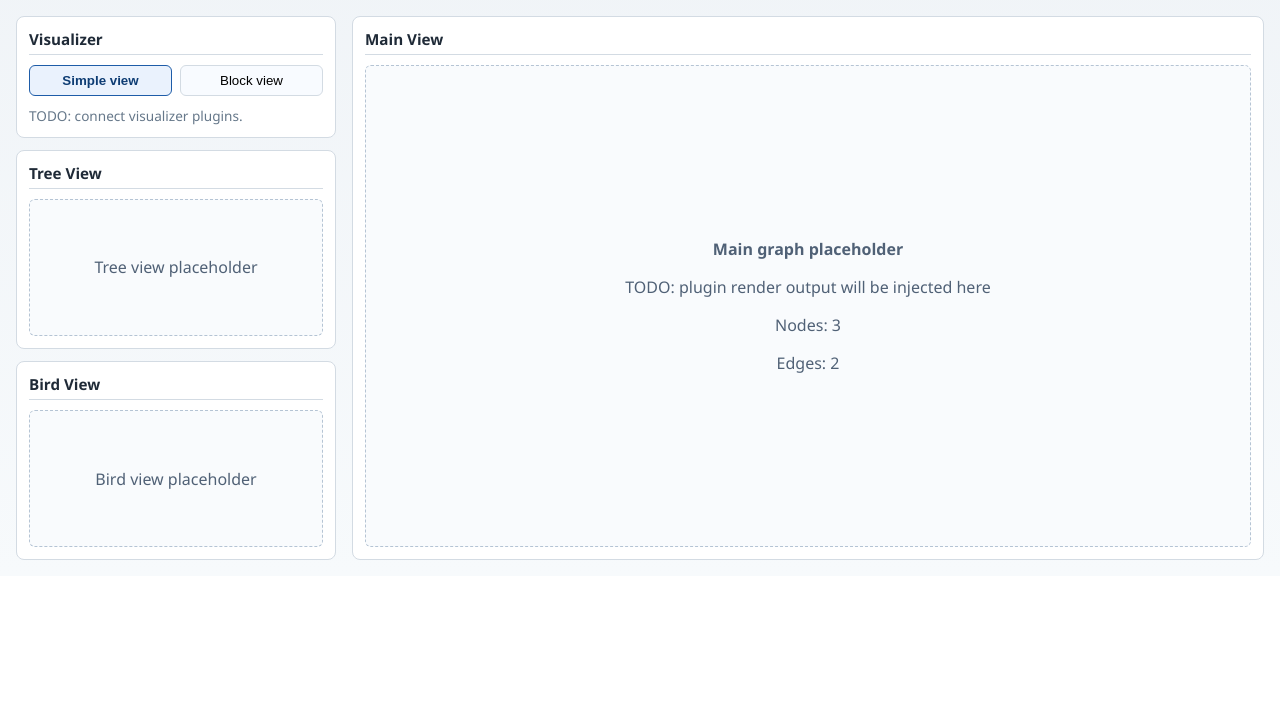
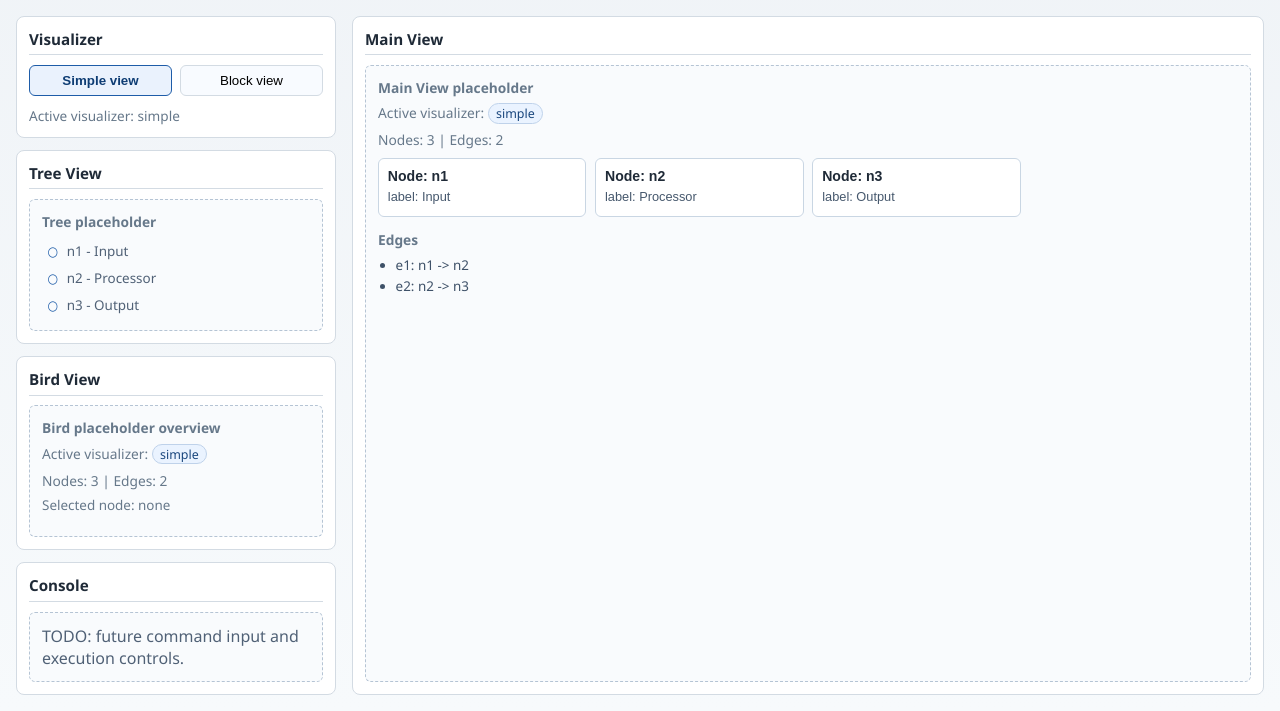
Before and after one commit to ltopic764/graph-visualization-app, a Django app: page / in a window 1280 px wide. Shown: the part 224-935 px from the top of the page. Before the commit the page ends 784 px from the top, so only its background shows below. Run offline with Django 4.2, Linux system fonts and the light colour scheme.

Commit message:
#7 Implement frontend mock integration and view state wiring

```diff
--- a/graph_explorer/explorer/templates/explorer/index.html
+++ b/graph_explorer/explorer/templates/explorer/index.html
@@ -42,27 +42,38 @@
         <section id="visualizer-controls" class="panel">
             <h2 class="panel-title">Visualizer</h2>
             <div class="tab-buttons" role="tablist" aria-label="Visualizer selector">
-                <button type="button" class="tab-button active" aria-selected="true">Simple view</button>
-                <button type="button" class="tab-button" aria-selected="false">Block view</button>
+                <button type="button" class="tab-button active" data-visualizer="simple" aria-selected="true">Simple view</button>
+                <button type="button" class="tab-button" data-visualizer="block" aria-selected="false">Block view</button>
             </div>
-            <p class="panel-note">TODO: connect visualizer plugins.</p>
+            <p id="visualizer-panel-note" class="panel-note">Active visualizer: simple</p>
         </section>
 
         <section id="tree-view-panel" class="panel">
             <h2 class="panel-title">Tree View</h2>
-            <div class="panel-body placeholder-box">Tree view placeholder</div>
+            <div id="tree-view-content" class="panel-body placeholder-box render-surface">
+                Tree view placeholder
+            </div>
         </section>
 
         <section id="bird-view-panel" class="panel">
             <h2 class="panel-title">Bird View</h2>
-            <div class="panel-body placeholder-box">Bird view placeholder</div>
+            <div id="bird-view-content" class="panel-body placeholder-box render-surface">
+                Bird view placeholder
+            </div>
+        </section>
+
+        <section id="console-panel" class="panel">
+            <h2 class="panel-title">Console</h2>
+            <div class="panel-body placeholder-box render-surface">
+                TODO: future command input and execution controls.
+            </div>
         </section>
     </aside>
 
     <main id="main-content" class="main-content">
         <section id="main-view-panel" class="panel main-panel">
             <h2 class="panel-title">Main View</h2>
-            <div id="main-view-content" class="panel-body placeholder-box">
+            <div id="main-view-content" class="panel-body placeholder-box render-surface">
                 {{ placeholder_message }}
                 <p>TODO: plugin render output will be injected here</p>
             </div>
--- a/graph_explorer/static/css/graph_explorer.css
+++ b/graph_explorer/static/css/graph_explorer.css
@@ -90,7 +90,7 @@ body {
 
 .sidebar {
     display: grid;
-    grid-template-rows: auto 1fr 1fr;
+    grid-template-rows: auto 1fr 1fr auto;
     gap: 0.75rem;
 }
 
@@ -165,6 +165,113 @@ body {
     min-height: 420px;
 }
 
+.render-surface {
+    display: block;
+    text-align: left;
+    align-items: stretch;
+    justify-content: flex-start;
+    overflow: auto;
+}
+
+.view-meta {
+    margin: 0 0 0.4rem;
+    font-size: 0.86rem;
+    color: var(--muted);
+}
+
+.node-cards {
+    display: grid;
+    grid-template-columns: repeat(auto-fill, minmax(170px, 1fr));
+    gap: 0.55rem;
+    margin: 0.55rem 0 0.8rem;
+}
+
+.node-card {
+    border: 1px solid #c9d6e3;
+    background: #ffffff;
+    border-radius: 6px;
+    padding: 0.55rem;
+    text-align: left;
+    cursor: pointer;
+    color: var(--text);
+}
+
+.node-card:hover {
+    border-color: #86a8cd;
+    background: #f8fbff;
+}
+
+.node-card.selected {
+    border-color: var(--accent);
+    background: #eaf2fd;
+}
+
+.node-card-title {
+    margin: 0 0 0.35rem;
+    font-size: 0.88rem;
+    font-weight: 700;
+}
+
+.node-card-meta {
+    margin: 0.2rem 0;
+    font-size: 0.8rem;
+    color: #46586d;
+}
+
+.placeholder-list {
+    margin: 0;
+    padding-left: 1.1rem;
+}
+
+.placeholder-list li {
+    margin: 0.2rem 0;
+    font-size: 0.84rem;
+    color: #3e5168;
+}
+
+.tree-list {
+    list-style: none;
+    margin: 0;
+    padding: 0;
+}
+
+.tree-item {
+    display: flex;
+    align-items: center;
+    gap: 0.4rem;
+    padding: 0.28rem 0.35rem;
+    border-radius: 4px;
+    font-size: 0.84rem;
+}
+
+.tree-item.selected {
+    background: #eaf2fd;
+    color: #0e3d74;
+    font-weight: 700;
+}
+
+.tree-marker {
+    width: 0.8rem;
+    color: var(--accent);
+}
+
+.visualizer-pill {
+    display: inline-block;
+    border: 1px solid #bfd2ea;
+    background: #eaf3ff;
+    color: #19467d;
+    border-radius: 999px;
+    padding: 0.05rem 0.45rem;
+    font-size: 0.78rem;
+    text-transform: lowercase;
+}
+
+.empty-note {
+    margin: 0.3rem 0;
+    font-size: 0.84rem;
+    color: var(--muted);
+}
+
 @media (max-width: 980px) {
     .app-shell {
         grid-template-columns: 1fr;
@@ -177,6 +284,6 @@ body {
 
     .sidebar {
         grid-template-columns: 1fr;
-        grid-template-rows: auto auto auto;
+        grid-template-rows: auto auto auto auto;
     }
 }
--- a/graph_explorer/static/js/app.js
+++ b/graph_explorer/static/js/app.js
@@ -1,32 +1,264 @@
 (function () {
     "use strict";
 
-    // TODO: add D3-based rendering pipeline for the active graph visualizer.
-    // TODO: implement synchronized focus/selection between Main, Tree, and Bird views.
-    // TODO: replace local mock usage with platform/API-provided graph payloads.
-    function renderPlaceholderStats() {
+    // TODO: add D3-based rendering for the active visualizer in Main View.
+    // TODO: improve focus synchronization behavior across Main/Tree/Bird interactions.
+    // TODO: replace mock data state with platform/API integration payloads.
+    const state = {
+        activeVisualizer: "simple",
+        selectedNodeId: null,
+        graph: window.GRAPH_EXPLORER_MOCK_GRAPH || { nodes: [], edges: [] }
+    };
+
+    function escapeHtml(value) {
+        return String(value)
+            .replace(/&/g, "&amp;")
+            .replace(/</g, "&lt;")
+            .replace(/>/g, "&gt;")
+            .replace(/"/g, "&quot;")
+            .replace(/'/g, "&#039;");
+    }
+
+    function getNodes() {
+        if (!state.graph || !Array.isArray(state.graph.nodes)) {
+            return [];
+        }
+        return state.graph.nodes;
+    }
+
+    function getEdges() {
+        if (!state.graph || !Array.isArray(state.graph.edges)) {
+            return [];
+        }
+        return state.graph.edges;
+    }
+
+    function getNodeById(nodeId) {
+        const nodes = getNodes();
+        for (let i = 0; i < nodes.length; i += 1) {
+            if (nodes[i] && String(nodes[i].id) === String(nodeId)) {
+                return nodes[i];
+            }
+        }
+        return null;
+    }
+
+    function getNodeAttributes(node, maxCount) {
+        const max = typeof maxCount === "number" ? maxCount : 3;
+        const attrs = [];
+        const preferredKeys = ["label", "name", "type", "status", "group"];
+        const used = {};
+
+        for (let i = 0; i < preferredKeys.length && attrs.length < max; i += 1) {
+            const key = preferredKeys[i];
+            if (node[key] !== undefined && node[key] !== null && key !== "id") {
+                attrs.push({ key: key, value: node[key] });
+                used[key] = true;
+            }
+        }
+
+        const keys = Object.keys(node);
+        for (let i = 0; i < keys.length && attrs.length < max; i += 1) {
+            const key = keys[i];
+            if (key === "id" || used[key]) {
+                continue;
+            }
+            if (node[key] !== undefined && node[key] !== null) {
+                attrs.push({ key: key, value: node[key] });
+            }
+        }
+
+        return attrs;
+    }
+
+    function syncSelectedNode() {
+        if (state.selectedNodeId && !getNodeById(state.selectedNodeId)) {
+            state.selectedNodeId = null;
+        }
+    }
+
+    function setSelectedNode(nodeId) {
+        state.selectedNodeId = nodeId ? String(nodeId) : null;
+        renderAll();
+    }
+
+    function setActiveVisualizer(mode) {
+        if (mode !== "simple" && mode !== "block") {
+            return;
+        }
+        if (state.activeVisualizer === mode) {
+            return;
+        }
+        state.activeVisualizer = mode;
+        renderAll();
+    }
+
+    function bindMainNodeCardClicks(mainView) {
+        const cards = mainView.querySelectorAll("[data-node-id]");
+        cards.forEach(function (card) {
+            card.addEventListener("click", function () {
+                const encodedId = card.getAttribute("data-node-id");
+                if (!encodedId) {
+                    setSelectedNode(null);
+                } else {
+                    try {
+                        setSelectedNode(decodeURIComponent(encodedId));
+                    } catch (error) {
+                        setSelectedNode(encodedId);
+                    }
+                }
+            });
+        });
+    }
+
+    function renderMainView() {
         const mainView = document.getElementById("main-view-content");
-        const graph = window.GRAPH_EXPLORER_MOCK_GRAPH;
-
-        if (!mainView || !graph) {
+        if (!mainView) {
             return;
         }
 
-        const nodeCount = Array.isArray(graph.nodes) ? graph.nodes.length : 0;
-        const edgeCount = Array.isArray(graph.edges) ? graph.edges.length : 0;
+        const nodes = getNodes();
+        const edges = getEdges();
 
-        // TODO: replace placeholder text with real graph rendering integration (D3/plugin output).
+        const nodeCards = nodes.length
+            ? nodes.map(function (node) {
+                const rawNodeId = node.id !== undefined && node.id !== null ? String(node.id) : "unknown";
+                const nodeIdLabel = escapeHtml(rawNodeId);
+                const nodeIdAttr = encodeURIComponent(rawNodeId);
+                const attrs = getNodeAttributes(node, 3)
+                    .map(function (attr) {
+                        return `<p class="node-card-meta">${escapeHtml(attr.key)}: ${escapeHtml(attr.value)}</p>`;
+                    })
+                    .join("");
+                const selectedClass = rawNodeId === state.selectedNodeId ? " selected" : "";
+                return [
+                    `<button type="button" class="node-card${selectedClass}" data-node-id="${nodeIdAttr}">`,
+                    `<p class="node-card-title">Node: ${nodeIdLabel}</p>`,
+                    attrs || '<p class="node-card-meta">No extra attributes</p>',
+                    "</button>"
+                ].join("");
+            }).join("")
+            : '<p class="empty-note">No nodes available in mock graph.</p>';
+
+        const edgeRows = edges.length
+            ? edges.map(function (edge) {
+                const edgeId = edge.id ? `${escapeHtml(edge.id)}: ` : "";
+                const source = escapeHtml(edge.source || "?");
+                const target = escapeHtml(edge.target || "?");
+                return `<li>${edgeId}${source} -> ${target}</li>`;
+            }).join("")
+            : "<li>No edges available in mock graph.</li>";
+
         mainView.innerHTML = [
-            "<div>",
-            "<p><strong>Main graph placeholder</strong></p>",
-            "<p>TODO: plugin render output will be injected here</p>",
-            `<p>Nodes: ${nodeCount}</p>`,
-            `<p>Edges: ${edgeCount}</p>`,
-            "</div>"
+            '<p class="view-meta"><strong>Main View placeholder</strong></p>',
+            `<p class="view-meta">Active visualizer: <span class="visualizer-pill">${escapeHtml(state.activeVisualizer)}</span></p>`,
+            `<p class="view-meta">Nodes: ${nodes.length} | Edges: ${edges.length}</p>`,
+            `<div class="node-cards">${nodeCards}</div>`,
+            '<p class="view-meta"><strong>Edges</strong></p>',
+            `<ul class="placeholder-list">${edgeRows}</ul>`
+        ].join("");
+
+        bindMainNodeCardClicks(mainView);
+    }
+
+    function renderTreeView() {
+        const treeView = document.getElementById("tree-view-content");
+        if (!treeView) {
+            return;
+        }
+
+        const nodes = getNodes();
+        if (!nodes.length) {
+            treeView.innerHTML = '<p class="empty-note">Tree placeholder: no nodes to list.</p>';
+            return;
+        }
+
+        const treeItems = nodes.map(function (node) {
+            const rawNodeId = node.id !== undefined && node.id !== null ? String(node.id) : "unknown";
+            const isSelected = rawNodeId === state.selectedNodeId;
+            const selectedClass = isSelected ? " selected" : "";
+            const marker = isSelected ? "●" : "○";
+            const label = node.label ? ` - ${escapeHtml(node.label)}` : "";
+            return [
+                `<li class="tree-item${selectedClass}">`,
+                `<span class="tree-marker">${marker}</span>`,
+                `<span>${escapeHtml(rawNodeId)}${label}</span>`,
+                "</li>"
+            ].join("");
+        }).join("");
+
+        treeView.innerHTML = [
+            '<p class="view-meta"><strong>Tree placeholder</strong></p>',
+            `<ul class="tree-list">${treeItems}</ul>`
         ].join("");
     }
 
+    function renderBirdView() {
+        const birdView = document.getElementById("bird-view-content");
+        if (!birdView) {
+            return;
+        }
+
+        const nodes = getNodes();
+        const edges = getEdges();
+        const selectedNode = state.selectedNodeId ? getNodeById(state.selectedNodeId) : null;
+
+        let selectedSummary = '<p class="empty-note">Selected node: none</p>';
+        if (selectedNode) {
+            const selectedAttrs = getNodeAttributes(selectedNode, 2)
+                .map(function (attr) {
+                    return `${escapeHtml(attr.key)}=${escapeHtml(attr.value)}`;
+                })
+                .join(", ");
+            selectedSummary = [
+                `<p class="view-meta">Selected node: <strong>${escapeHtml(selectedNode.id)}</strong></p>`,
+                `<p class="view-meta">${selectedAttrs || "No additional attributes"}</p>`
+            ].join("");
+        }
+
+        birdView.innerHTML = [
+            '<p class="view-meta"><strong>Bird placeholder overview</strong></p>',
+            `<p class="view-meta">Active visualizer: <span class="visualizer-pill">${escapeHtml(state.activeVisualizer)}</span></p>`,
+            `<p class="view-meta">Nodes: ${nodes.length} | Edges: ${edges.length}</p>`,
+            selectedSummary
+        ].join("");
+    }
+
+    function renderUIState() {
+        const buttons = document.querySelectorAll("#visualizer-controls .tab-button[data-visualizer]");
+        buttons.forEach(function (button) {
+            const visualizerId = button.getAttribute("data-visualizer");
+            const isActive = visualizerId === state.activeVisualizer;
+            button.classList.toggle("active", isActive);
+            button.setAttribute("aria-selected", String(isActive));
+        });
+
+        const panelNote = document.getElementById("visualizer-panel-note");
+        if (panelNote) {
+            panelNote.textContent = `Active visualizer: ${state.activeVisualizer}`;
+        }
+    }
+
+    function bindVisualizerTabClicks() {
+        const buttons = document.querySelectorAll("#visualizer-controls .tab-button[data-visualizer]");
+        buttons.forEach(function (button) {
+            button.addEventListener("click", function () {
+                const visualizerId = button.getAttribute("data-visualizer");
+                setActiveVisualizer(visualizerId);
+            });
+        });
+    }
+
+    function renderAll() {
+        syncSelectedNode();
+        renderUIState();
+        renderMainView();
+        renderTreeView();
+        renderBirdView();
+    }
+
     document.addEventListener("DOMContentLoaded", function () {
-        renderPlaceholderStats();
+        bindVisualizerTabClicks();
+        renderAll();
     });
 })();
```
